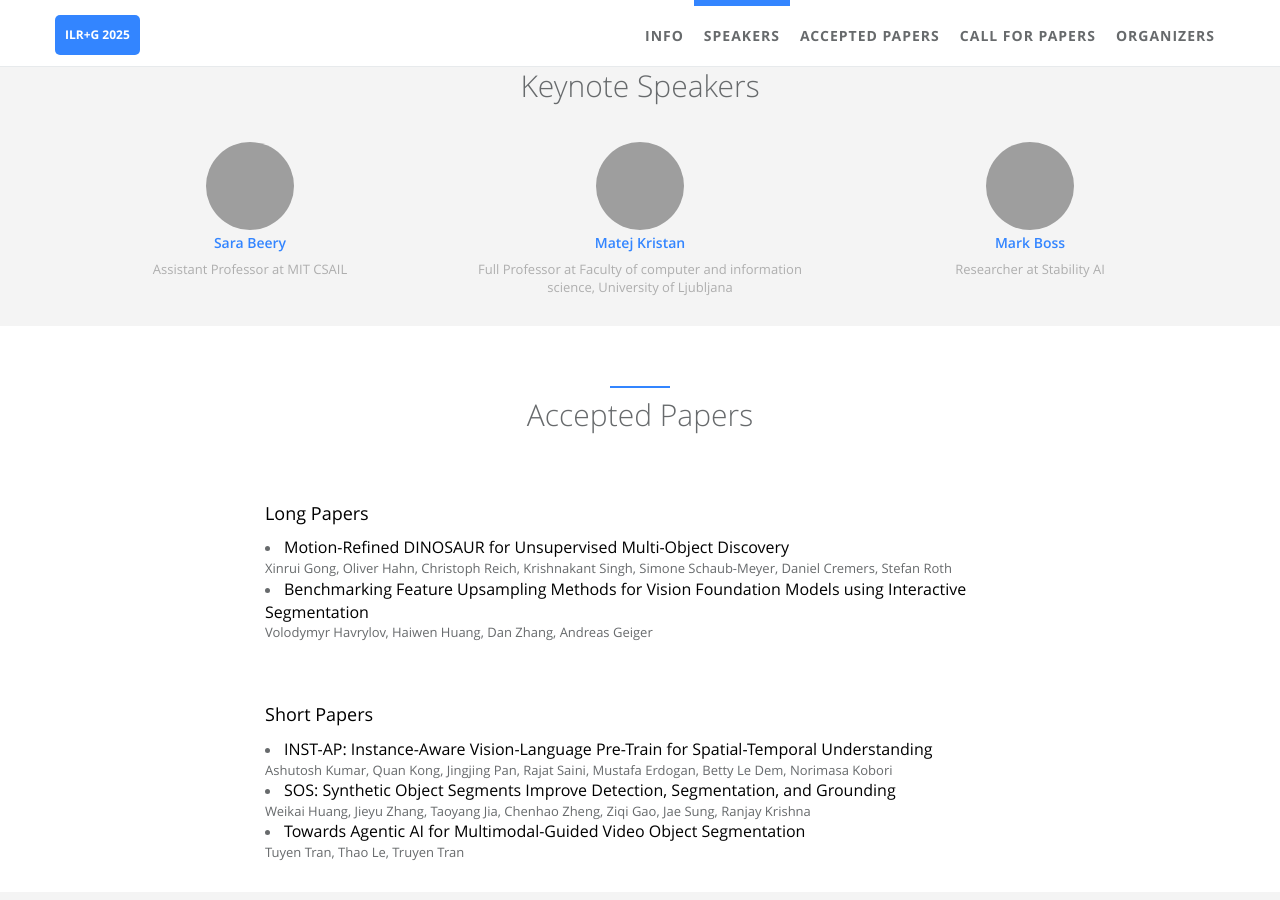
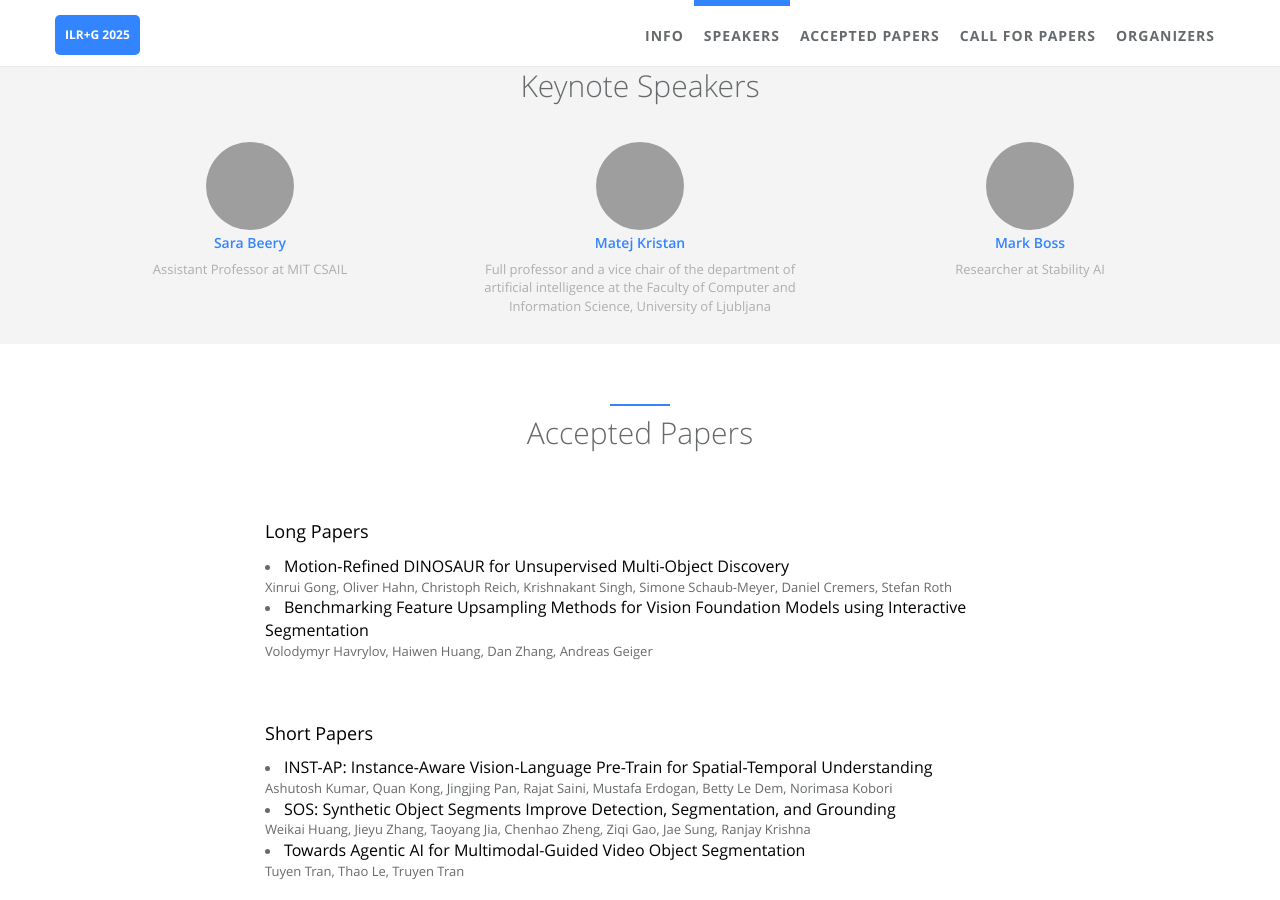
Before and after one commit to ilr-workshop/ICCVW2025, a Jekyll site: the page built from index.html, in a window 1280 px wide and 900 px high, scrolled down 1207 px, cut to the strip 0-900 px from the top of the window. Built offline with Jekyll 4.4.1, drawn with Linux system fonts in a browser that asks for light colours; grey boxes are pictures that could not be loaded.

Commit message:
Update speaker.yml

```diff
--- a/_data/index/speaker.yml
+++ b/_data/index/speaker.yml
@@ -16,7 +16,7 @@
   url: https://www.vicos.si/people/matej_kristan/
   i18n: Matej Kristan
   img: /static/assets/img/landing/matej.png
-  desc: Full Professor at Faculty of computer and information science, University of Ljubljana
+  desc: Full professor and a vice chair of the department of artificial intelligence at the Faculty of Computer and Information Science, University of Ljubljana
   title:
   abstract:
   bio:
```
